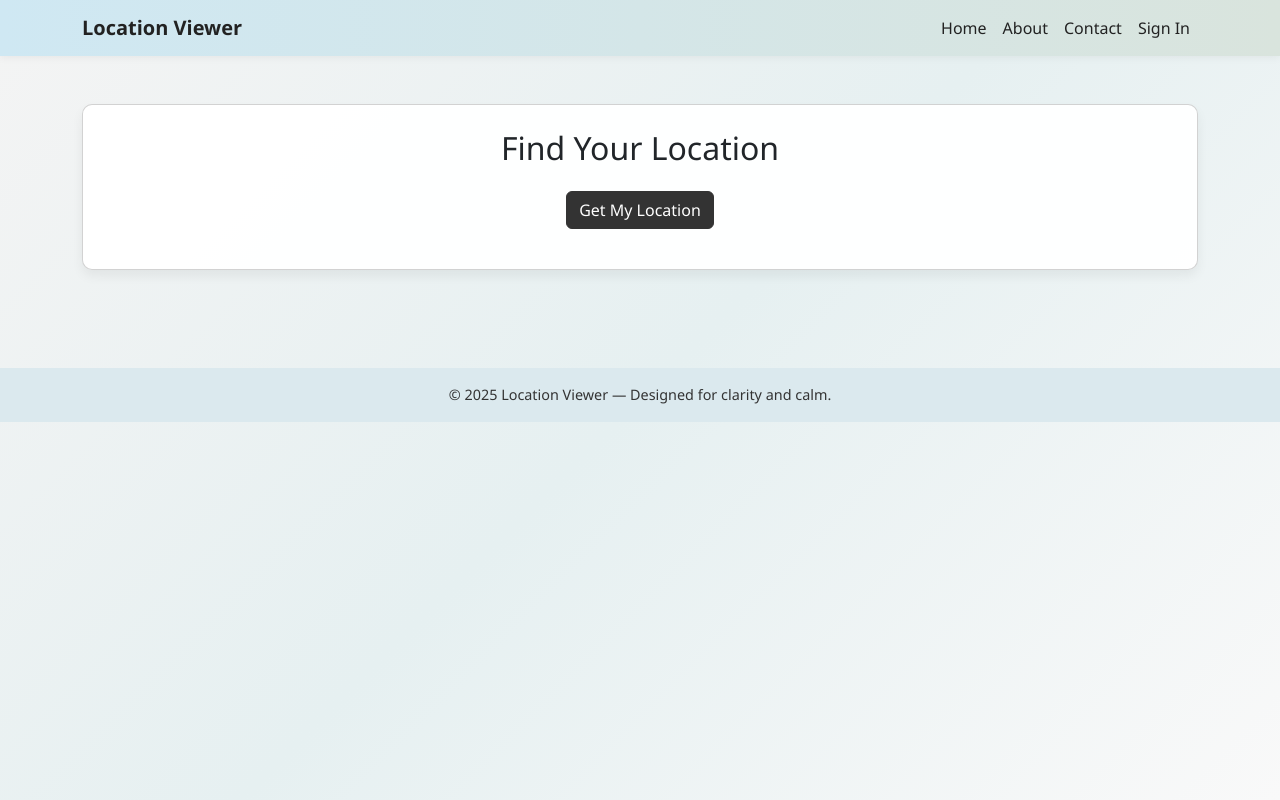
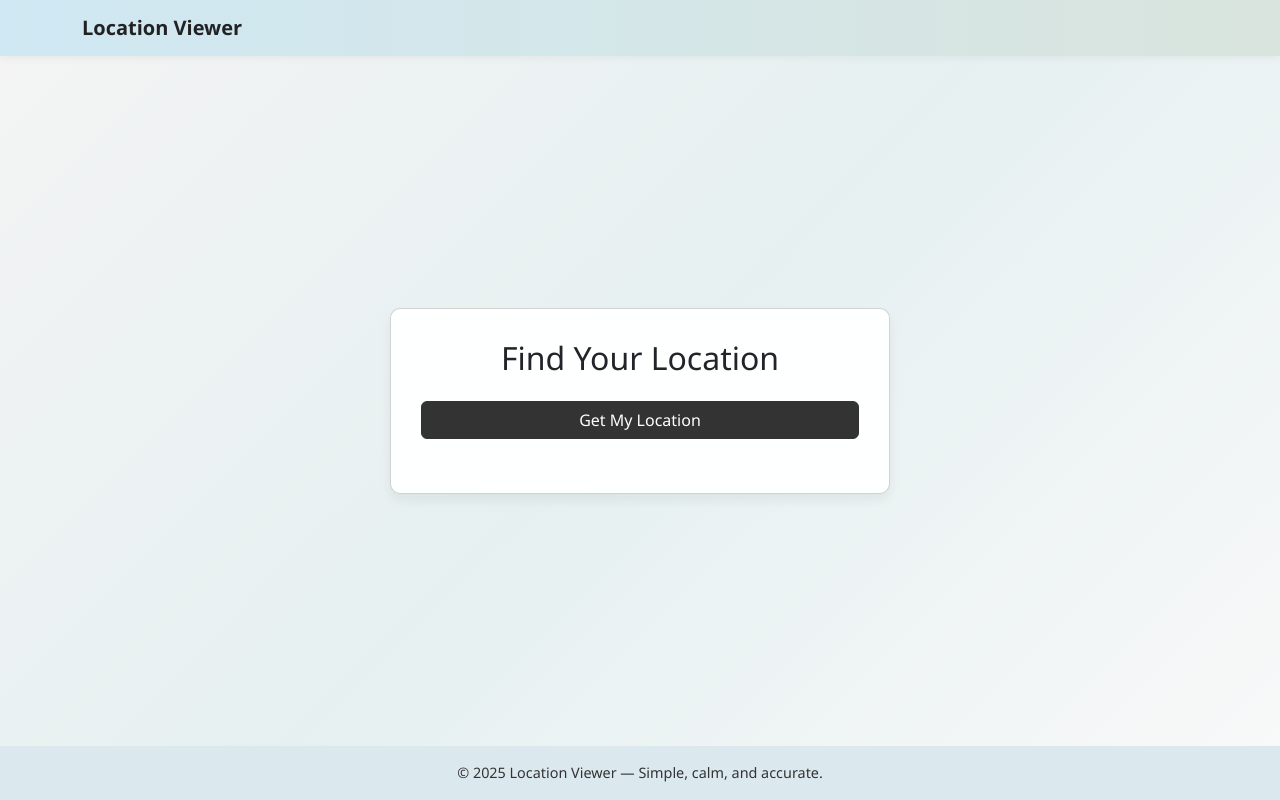
Before and after one commit to dhanusri-pooja/livelocation, a plain HTML site: page index.html in a window 1280 px wide. Drawn offline with nearby package versions, Linux system fonts and the light colour scheme.

Commit message:
Update index.html

```diff
--- a/index.html
+++ b/index.html
@@ -11,6 +11,8 @@
       font-family: 'Segoe UI', sans-serif;
       color: #222;
       min-height: 100vh;
+      display: flex;
+      flex-direction: column;
     }
 
     .navbar {
@@ -18,43 +20,26 @@
       box-shadow: 0 2px 8px rgba(0, 0, 0, 0.05);
     }
 
-    .navbar .nav-link {
-      color: #222 !important;
-      font-weight: 500;
-    }
-
     .navbar-brand {
       font-weight: bold;
       color: #222 !important;
     }
 
-    .page {
-      display: none;
-    }
-
-    .active-page {
-      display: block;
-      animation: fadeIn 0.4s ease-in-out;
+    .main-content {
+      flex-grow: 1;
+      display: flex;
+      justify-content: center;
+      align-items: center;
+      padding: 40px 15px;
     }
 
     .card {
       background-color: rgba(255, 255, 255, 0.95);
       border-radius: 10px;
       box-shadow: 0 6px 12px rgba(0, 0, 0, 0.06);
-    }
-
-    footer {
-      text-align: center;
-      padding: 16px;
-      background-color: #dbe9ee;
-      color: #333;
-      font-size: 0.9rem;
-      margin-top: 50px;
-    }
-
-    @keyframes fadeIn {
-      from { opacity: 0; transform: translateY(10px); }
-      to { opacity: 1; transform: translateY(0); }
+      max-width: 500px;
+      width: 100%;
+      padding: 30px;
     }
 
     .btn-dark {
@@ -66,84 +51,84 @@
       background-color: #111;
       border-color: #111;
     }
+
+    footer {
+      text-align: center;
+      padding: 16px;
+      background-color: #dbe9ee;
+      color: #333;
+      font-size: 0.9rem;
+    }
   </style>
 </head>
 <body>
   <!-- Navbar -->
-  <nav class="navbar navbar-expand-lg">
+  <nav class="navbar navbar-light">
     <div class="container">
       <a class="navbar-brand" href="#">Location Viewer</a>
-      <div class="collapse navbar-collapse show">
-        <ul class="navbar-nav ms-auto">
-          <li class="nav-item"><a class="nav-link" href="#" onclick="showPage('home')">Home</a></li>
-          <li class="nav-item"><a class="nav-link" href="#" onclick="showPage('about')">About</a></li>
-          <li class="nav-item"><a class="nav-link" href="#" onclick="showPage('contact')">Contact</a></li>
-          <li class="nav-item"><a class="nav-link" href="#" onclick="showPage('signin')">Sign In</a></li>
-        </ul>
-      </div>
     </div>
   </nav>
 
-  <!-- Pages -->
-  <div class="container py-5">
-
-    <!-- Home Page -->
-    <div id="home" class="page active-page">
-      <div class="card p-4">
-        <h2 class="text-center mb-4">Find Your Location</h2>
-        <div class="text-center mb-3">
-          <button class="btn btn-dark" onclick="detectLocation()">Get My Location</button>
-        </div>
-        <div id="result" class="text-center fs-5"></div>
-      </div>
+  <!-- Main Content -->
+  <div class="main-content">
+    <div class="card text-center">
+      <h2 class="mb-4">Find Your Location</h2>
+      <button class="btn btn-dark mb-4" onclick="detectLocation()">Get My Location</button>
+      <div id="result" class="fs-5"></div>
     </div>
-
-    <!-- About Page -->
-    <div id="about" class="page">
-      <div class="card p-4">
-        <h2>About</h2>
-        <p>This tool helps you view your current city and country using your device's GPS or IP address. Designed for a smooth and user-friendly experience.</p>
-      </div>
-    </div>
-
-    <!-- Contact Page -->
-    <div id="contact" class="page">
-      <div class="card p-4">
-        <h2>Contact</h2>
-        <p>We're happy to connect with you:</p>
-        <ul>
-          <li>Email: support@locationviewer.app</li>
-          <li>Phone: +91 98765 43210</li>
-        </ul>
-      </div>
-    </div>
-
-    <!-- Sign In Page -->
-    <div id="signin" class="page">
-      <div class="card p-4">
-        <h2>Sign In</h2>
-        <form>
-          <div class="mb-3">
-            <label class="form-label">Email address</label>
-            <input type="email" class="form-control" placeholder="Enter email">
-          </div>
-          <div class="mb-3">
-            <label class="form-label">Password</label>
-            <input type="password" class="form-control" placeholder="Password">
-          </div>
-          <button type="submit" class="btn btn-dark">Sign In</button>
-        </form>
-      </div>
-    </div>
-
   </div>
 
   <!-- Footer -->
   <footer>
-    © 2025 Location Viewer — Designed for clarity and calm.
+    © 2025 Location Viewer — Simple, calm, and accurate.
   </footer>
 
   <!-- JavaScript -->
   <script>
-    function showPage(pageId) {
-      document.querySelectorAll('.page').forEach(p => p.classList.remove('
+    function detectLocation() {
+      const result = document.getElementById("result");
+      result.innerHTML = "Detecting your location...";
+
+      if ("geolocation" in navigator) {
+        navigator.geolocation.getCurrentPosition(async position => {
+          const lat = position.coords.latitude;
+          const lon = position.coords.longitude;
+          const url = `https://nominatim.openstreetmap.org/reverse?lat=${lat}&lon=${lon}&format=json`;
+
+          try {
+            const response = await fetch(url);
+            const data = await response.json();
+            const city = data.address.city || data.address.town || data.address.village || "Unknown city";
+            const country = data.address.country || "Unknown country";
+            result.innerHTML = `<strong>City:</strong> ${city}<br><strong>Country:</strong> ${country}`;
+          } catch (err) {
+            result.innerHTML = `<span class="text-danger">Reverse geocoding failed. Using IP instead...</span>`;
+            getIPLocation();
+          }
+        }, () => {
+          result.innerHTML = `<span class="text-warning">Permission denied. Using IP instead...</span>`;
+          getIPLocation();
+        });
+      } else {
+        result.innerHTML = `<span class="text-warning">Geolocation not supported. Using IP instead...</span>`;
+        getIPLocation();
+      }
+    }
+
+    async function getIPLocation() {
+      const result = document.getElementById("result");
+      try {
+        const response = await fetch("https://ipapi.co/json/");
+        const data = await response.json();
+        result.innerHTML = `
+          <strong>IP:</strong> ${data.ip}<br>
+          <strong>City:</strong> ${data.city}<br>
+          <strong>Country:</strong> ${data.country_name}
+        `;
+      } catch (err) {
+        result.innerHTML = `<span class="text-danger">Failed to get location data.</span>`;
+      }
+    }
+  </script>
+</body>
+</html>
```
